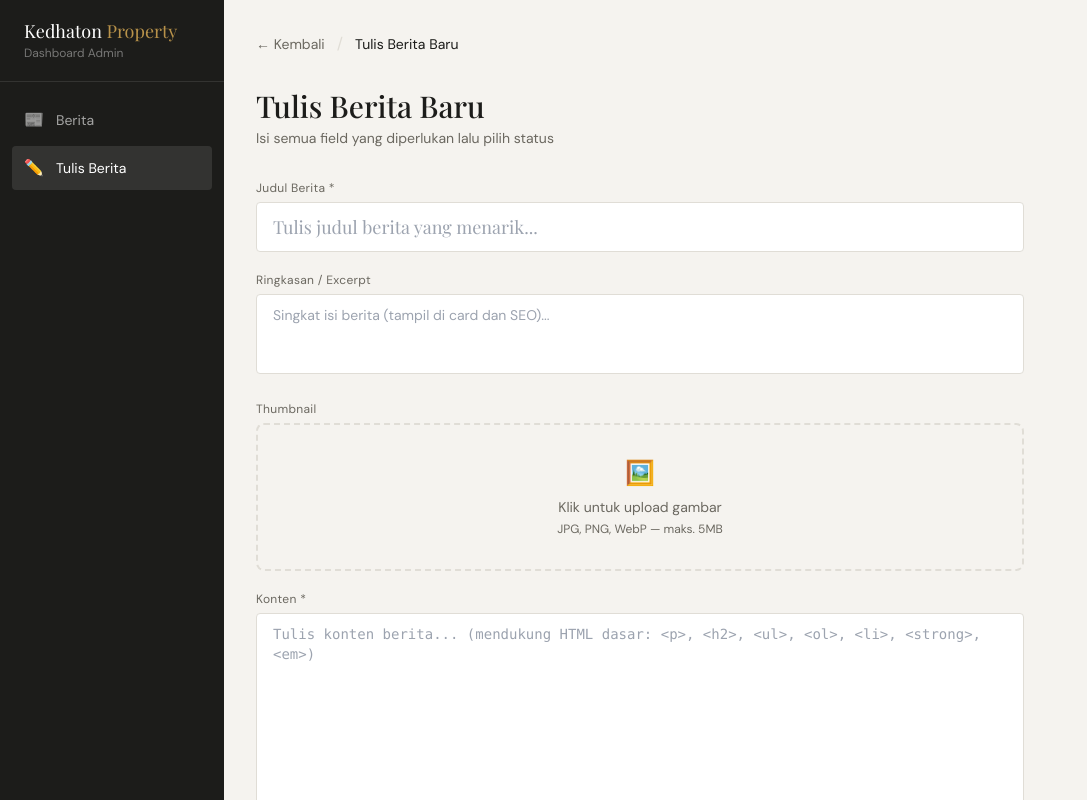
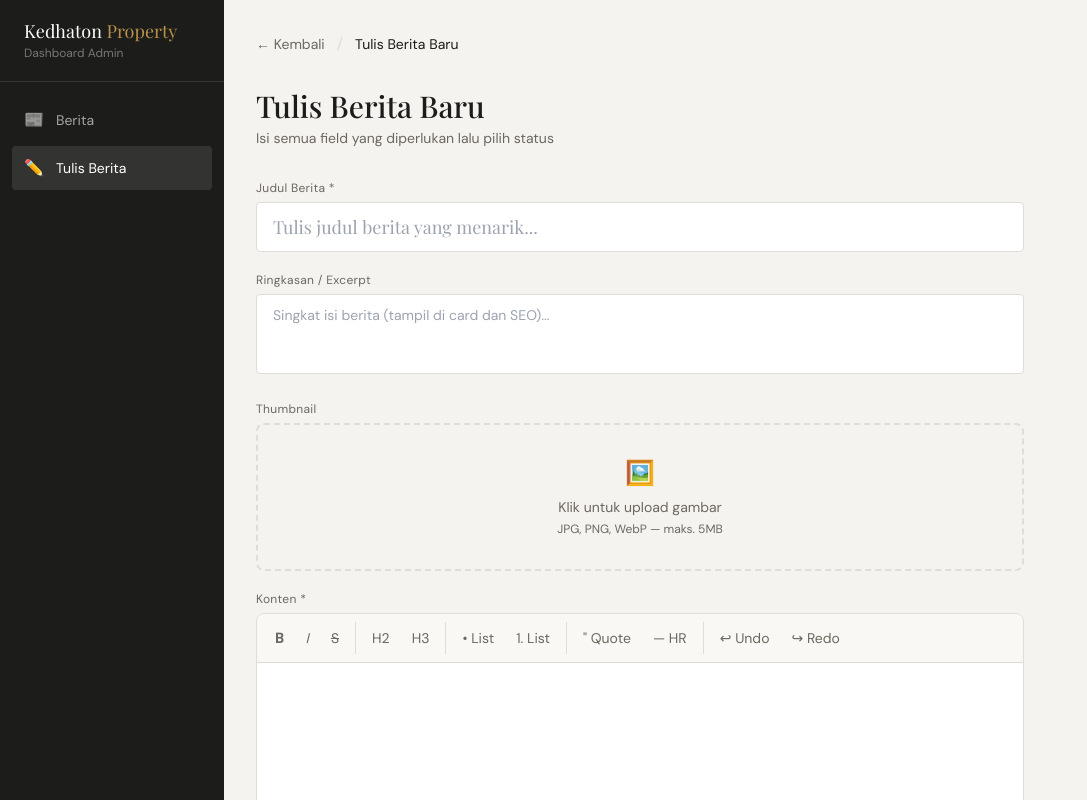
Before and after one commit to Paksiswanto/kedathon, a Next.js app: page /admin/berita/baru in a window 1280 px wide. Shown: the top 800 px of the page, without its empty margins (0-1087 px from the left). Built offline with nearby package versions, Linux system fonts and the light colour scheme; a web font is replaced by a local one.

Commit message:
add TipTap rich text editor

```diff
--- a/package.json
+++ b/package.json
@@ -16,6 +16,12 @@
     "@prisma/client": "^5.16.0",
     "@supabase/supabase-js": "^2.99.1",
     "@tailwindcss/typography": "^0.5.13",
+    "@tiptap/extension-image": "^3.20.1",
+    "@tiptap/extension-link": "^3.20.1",
+    "@tiptap/extension-placeholder": "^3.20.1",
+    "@tiptap/pm": "^3.20.1",
+    "@tiptap/react": "^3.20.1",
+    "@tiptap/starter-kit": "^3.20.1",
     "bcryptjs": "^2.4.3",
     "cloudinary": "^2.4.0",
     "cookies-next": "^4.2.1",
--- a/src/components/admin/BeritaForm.tsx
+++ b/src/components/admin/BeritaForm.tsx
@@ -3,6 +3,7 @@
 import { useState, useRef } from 'react'
 import { useRouter } from 'next/navigation'
 import { KATEGORI_OPTIONS, TAG_SUGGESTIONS } from '@/lib/utils'
+import RichEditor from './RichEditor'
 
 interface BeritaFormProps {
   initialData?: {
@@ -146,10 +147,10 @@ export default function BeritaForm({ initialData, mode }: BeritaFormProps) {
       {/* Konten */}
       <div className="mb-5">
         <label className="block text-xs text-[#6B6860] mb-1.5 tracking-wide">Konten *</label>
-        <textarea name="konten" value={form.konten} onChange={handleChange}
-          className="input-base h-64 resize-y font-mono text-sm"
-          placeholder="Tulis konten berita... (mendukung HTML dasar: <p>, <h2>, <ul>, <ol>, <li>, <strong>, <em>)" required />
-        <p className="text-xs text-[#6B6860] mt-1">Tip: gunakan tag HTML seperti &lt;p&gt;, &lt;h2&gt;, &lt;ul&gt;, &lt;li&gt; untuk memformat konten.</p>
+        <RichEditor
+          value={form.konten}
+          onChange={(val) => setForm({ ...form, konten: val })}
+        />
       </div>
 
       {/* Row: Kategori + Status */}
@@ -192,7 +193,7 @@ export default function BeritaForm({ initialData, mode }: BeritaFormProps) {
         </div>
         <div className="flex gap-2">
           <input value={tagInput} onChange={(e) => setTagInput(e.target.value)}
-            onKeyDown={(e) => { if (e.key === 'Enter') { e.preventDefault(); addTag(tagInput) }}}
+            onKeyDown={(e) => { if (e.key === 'Enter') { e.preventDefault(); addTag(tagInput) } }}
             className="input-base flex-1" placeholder="Tambah tag lalu tekan Enter..." />
           <button type="button" onClick={() => addTag(tagInput)} className="btn-outline px-4 py-2">+</button>
         </div>
--- /dev/null
+++ b/src/components/admin/RichEditor.tsx
@@ -0,0 +1,116 @@
+'use client'
+import { useEditor, EditorContent } from '@tiptap/react'
+import StarterKit from '@tiptap/starter-kit'
+import Link from '@tiptap/extension-link'
+import Placeholder from '@tiptap/extension-placeholder'
+import { useEffect } from 'react'
+
+interface Props {
+  value: string
+  onChange: (val: string) => void
+}
+
+const ToolbarBtn = ({ onClick, active, title, children }: {
+  onClick: () => void, active?: boolean, title: string, children: React.ReactNode
+}) => (
+  <button type="button" onClick={onClick} title={title}
+    className={`px-2.5 py-1.5 rounded text-sm transition-colors ${
+      active ? 'bg-charcoal text-white' : 'text-[#6B6860] hover:bg-[#F1EFE8]'
+    }`}>
+    {children}
+  </button>
+)
+
+export default function RichEditor({ value, onChange }: Props) {
+  const editor = useEditor({
+    extensions: [
+      StarterKit,
+      Link.configure({ openOnClick: false }),
+      Placeholder.configure({ placeholder: 'Tulis konten berita di sini...' }),
+    ],
+    content: value,
+    onUpdate: ({ editor }) => {
+      onChange(editor.getHTML())
+    },
+    editorProps: {
+      attributes: {
+        class: 'prose prose-sm max-w-none min-h-[240px] px-4 py-3 outline-none focus:outline-none',
+      },
+    },
+  })
+
+  useEffect(() => {
+    if (editor && value !== editor.getHTML()) {
+      editor.commands.setContent(value)
+    }
+  }, [])
+
+  if (!editor) return null
+
+  return (
+    <div className="border border-[#E0DDD6] rounded-lg overflow-hidden focus-within:border-gold transition-colors">
+      {/* Toolbar */}
+      <div className="flex flex-wrap gap-0.5 px-2 py-2 border-b border-[#E0DDD6] bg-[#FAF8F4]">
+        <ToolbarBtn onClick={() => editor.chain().focus().toggleBold().run()}
+          active={editor.isActive('bold')} title="Bold">
+          <strong>B</strong>
+        </ToolbarBtn>
+        <ToolbarBtn onClick={() => editor.chain().focus().toggleItalic().run()}
+          active={editor.isActive('italic')} title="Italic">
+          <em>I</em>
+        </ToolbarBtn>
+        <ToolbarBtn onClick={() => editor.chain().focus().toggleStrike().run()}
+          active={editor.isActive('strike')} title="Strikethrough">
+          <s>S</s>
+        </ToolbarBtn>
+
+        <div className="w-px bg-[#E0DDD6] mx-1" />
+
+        <ToolbarBtn onClick={() => editor.chain().focus().toggleHeading({ level: 2 }).run()}
+          active={editor.isActive('heading', { level: 2 })} title="Heading 2">
+          H2
+        </ToolbarBtn>
+        <ToolbarBtn onClick={() => editor.chain().focus().toggleHeading({ level: 3 }).run()}
+          active={editor.isActive('heading', { level: 3 })} title="Heading 3">
+          H3
+        </ToolbarBtn>
+
+        <div className="w-px bg-[#E0DDD6] mx-1" />
+
+        <ToolbarBtn onClick={() => editor.chain().focus().toggleBulletList().run()}
+          active={editor.isActive('bulletList')} title="Bullet List">
+          • List
+        </ToolbarBtn>
+        <ToolbarBtn onClick={() => editor.chain().focus().toggleOrderedList().run()}
+          active={editor.isActive('orderedList')} title="Ordered List">
+          1. List
+        </ToolbarBtn>
+
+        <div className="w-px bg-[#E0DDD6] mx-1" />
+
+        <ToolbarBtn onClick={() => editor.chain().focus().toggleBlockquote().run()}
+          active={editor.isActive('blockquote')} title="Blockquote">
+          " Quote
+        </ToolbarBtn>
+        <ToolbarBtn onClick={() => editor.chain().focus().setHorizontalRule().run()}
+          title="Horizontal Rule">
+          — HR
+        </ToolbarBtn>
+
+        <div className="w-px bg-[#E0DDD6] mx-1" />
+
+        <ToolbarBtn onClick={() => editor.chain().focus().undo().run()} title="Undo">
+          ↩ Undo
+        </ToolbarBtn>
+        <ToolbarBtn onClick={() => editor.chain().focus().redo().run()} title="Redo">
+          ↪ Redo
+        </ToolbarBtn>
+      </div>
+
+      {/* Editor area */}
+      <div className="bg-white min-h-[240px]">
+        <EditorContent editor={editor} />
+      </div>
+    </div>
+  )
+}
```
Also changed, not shown: 1 other file (tests, documents, lock files or other folders).
